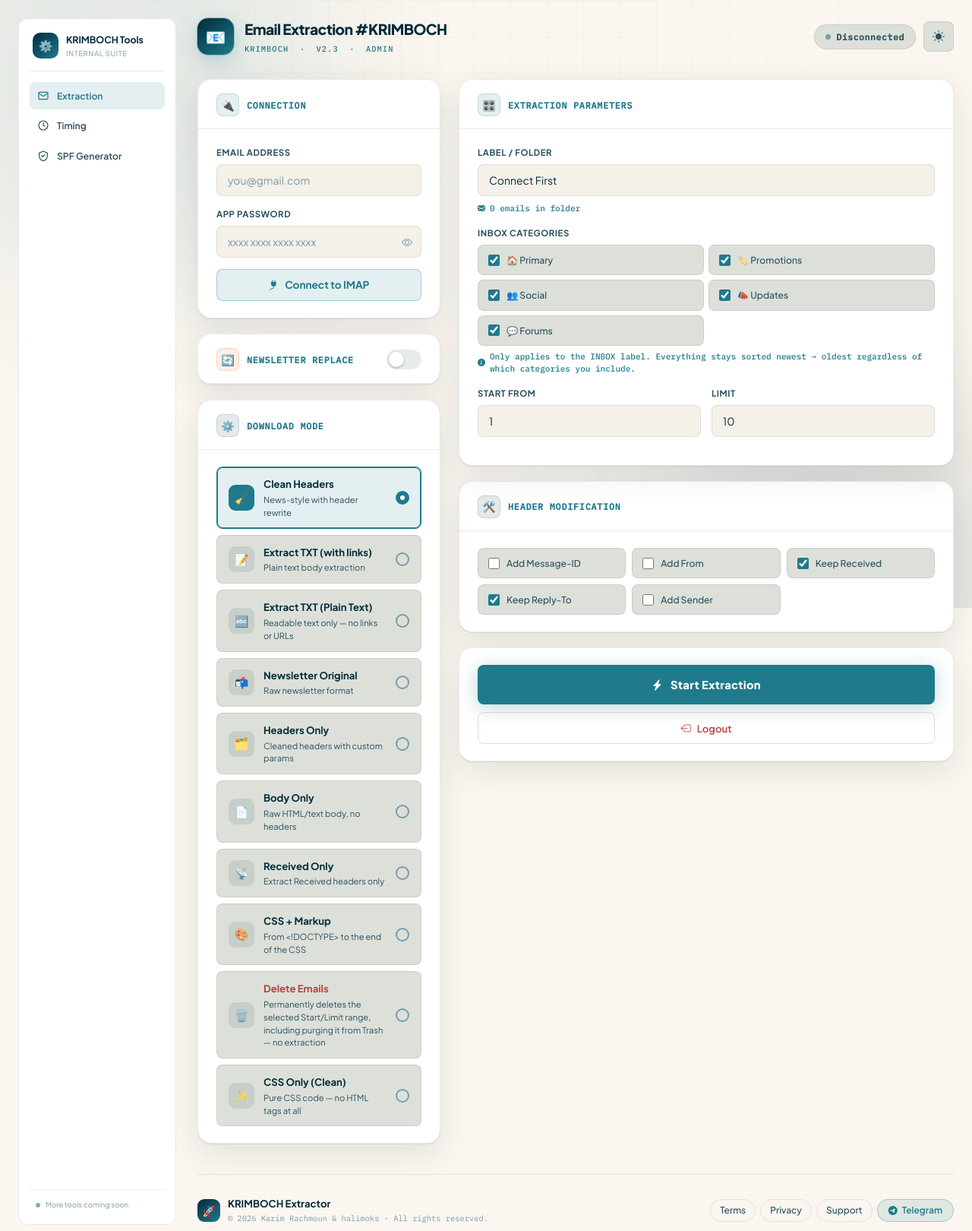
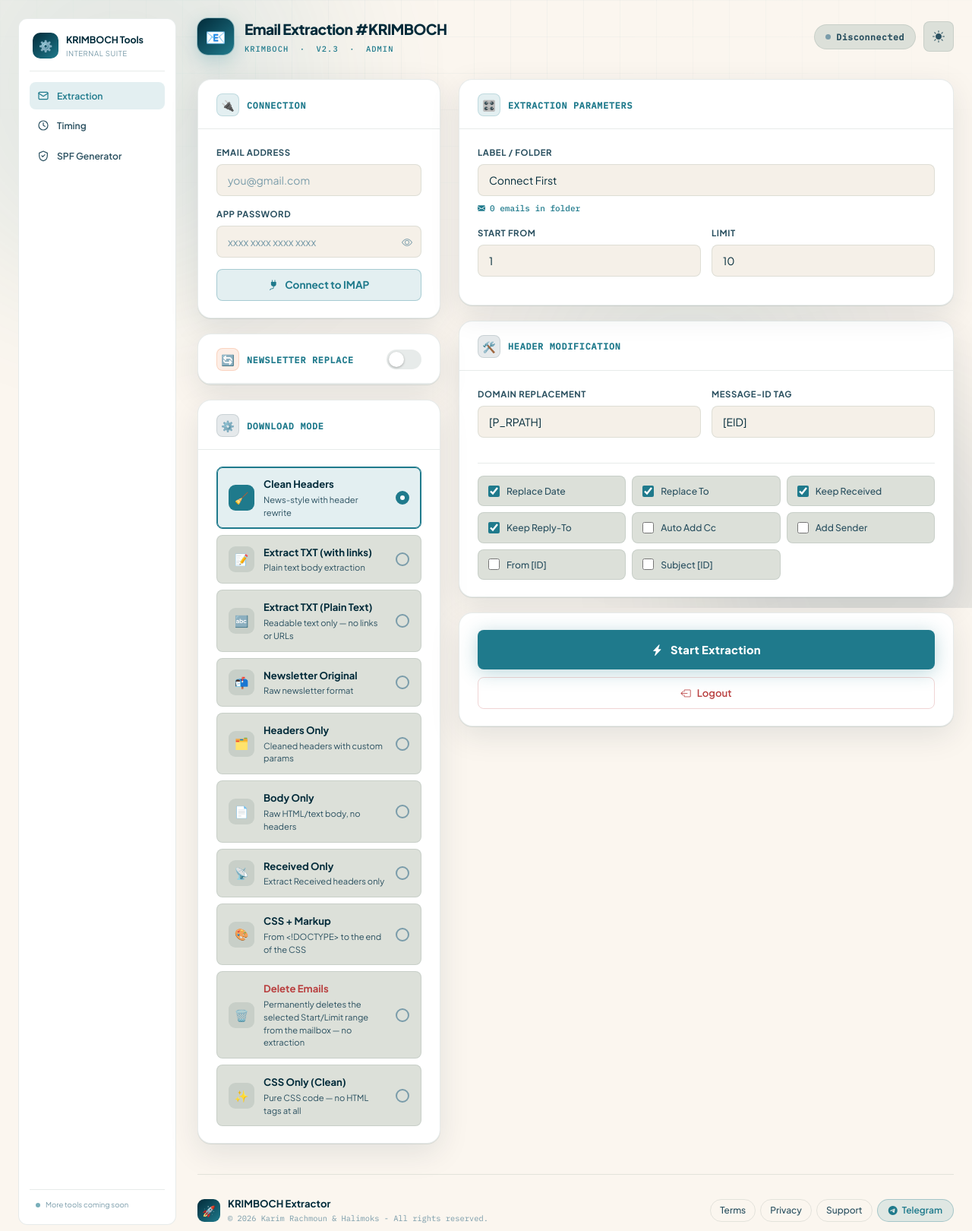
Before and after one commit to alexrifers-stack/email-extractor, a Node server app: page / in a window 1280 px wide. Shown: the top 1620 px of the page at 76% size. Run offline with Node 20, Linux system fonts and the light colour scheme.

Commit message:
Update karimrach.ejs

```diff
--- a/views/karimrach.ejs
+++ b/views/karimrach.ejs
@@ -859,7 +859,7 @@ body.pink-dark .foot-tg:hover { color: #0d0008; }
               <input type="radio" name="mode" value="delete">
               <div class="mode-inner">
                 <div class="mode-ico">🗑️</div>
-                <div><div class="mode-title" style="color: var(--red);">Delete Emails</div><div class="mode-desc">Permanently deletes the selected Start/Limit range, including purging it from Trash — no extraction</div></div>
+                <div><div class="mode-title" style="color: var(--red);">Delete Emails</div><div class="mode-desc">Permanently deletes the selected Start/Limit range from the mailbox — no extraction</div></div>
                 <div class="radio-ring"></div>
               </div>
             </label>
@@ -905,20 +905,6 @@ body.pink-dark .foot-tg:hover { color: #0d0008; }
               <span>0 emails in folder</span>
             </div>
           </div>
-          <div class="field">
-            <label class="f-label">Inbox Categories</label>
-            <div style="display:grid; grid-template-columns:1fr 1fr; gap:6px;">
-              <label class="check-tile"><input type="checkbox" name="category" value="primary" checked><span>🏠 Primary</span></label>
-              <label class="check-tile"><input type="checkbox" name="category" value="promotions" checked><span>🏷️ Promotions</span></label>
-              <label class="check-tile"><input type="checkbox" name="category" value="social" checked><span>👥 Social</span></label>
-              <label class="check-tile"><input type="checkbox" name="category" value="updates" checked><span>📣 Updates</span></label>
-              <label class="check-tile"><input type="checkbox" name="category" value="forums" checked><span>💬 Forums</span></label>
-            </div>
-            <div class="field-hint" style="margin-top:6px;">
-              <i class="bi bi-info-circle-fill" style="font-size:10px;"></i>
-              <span>Only applies to the INBOX label. Everything stays sorted newest → oldest regardless of which categories you include.</span>
-            </div>
-          </div>
           <div class="params-2col">
             <div class="field">
               <label class="f-label">Start From</label>
@@ -939,23 +925,26 @@ body.pink-dark .foot-tg:hover { color: #0d0008; }
           <span class="panel-title">Header Modification</span>
         </div>
         <div class="panel-body">
+          <div class="clean-2col">
+            <div class="field">
+              <label class="f-label">Domain Replacement</label>
+              <input name="domain" class="f-input" value="[P_RPATH]" placeholder="[P_RPATH]">
+            </div>
+            <div class="field">
+              <label class="f-label">Message-ID Tag</label>
+              <input name="eid" class="f-input" value="[EID]" placeholder="[EID]">
+            </div>
+          </div>
+          <div class="divider"></div>
           <div class="checks-grid">
-            <label class="check-tile"><input type="checkbox" name="addMessageId" id="addMessageIdChk"><span>Add Message-ID</span></label>
-            <label class="check-tile"><input type="checkbox" name="addFrom" id="addFromChk"><span>Add From</span></label>
+            <label class="check-tile"><input type="checkbox" name="replaceDate" checked><span>Replace Date</span></label>
+            <label class="check-tile"><input type="checkbox" name="replaceTo" checked><span>Replace To</span></label>
             <label class="check-tile"><input type="checkbox" name="keepReceived" checked><span>Keep Received</span></label>
             <label class="check-tile"><input type="checkbox" name="keepReplyTo" checked><span>Keep Reply-To</span></label>
+            <label class="check-tile"><input type="checkbox" name="addCc"><span>Auto Add Cc</span></label>
             <label class="check-tile"><input type="checkbox" name="addSender"><span>Add Sender</span></label>
-          </div>
-          <div class="field" id="msgIdField" style="display:none; margin-top:10px;">
-            <label class="f-label">Message-ID Tag</label>
-            <input name="eid" class="f-input" value="[EID]" placeholder="[EID]">
-          </div>
-          <div class="field" id="fromFormatField" style="display:none; margin-top:10px;">
-            <label class="f-label">From Format</label>
-            <div style="display:grid; grid-template-columns:1fr 1fr; gap:6px;">
-              <label class="check-tile"><input type="radio" name="fromFormat" value="static" checked><span>fromnamenews &lt;[smtp]&gt;</span></label>
-              <label class="check-tile"><input type="radio" name="fromFormat" value="custom"><span>[From] &lt;[smtp]&gt;</span></label>
-            </div>
+            <label class="check-tile"><input type="checkbox" name="addFromID"><span>From [ID]</span></label>
+            <label class="check-tile"><input type="checkbox" name="addSubjectID"><span>Subject [ID]</span></label>
           </div>
         </div>
       </div>
@@ -967,29 +956,26 @@ body.pink-dark .foot-tg:hover { color: #0d0008; }
           <span class="panel-title">Headers Parameters</span>
         </div>
         <div class="panel-body">
-          <div class="checks-grid">
-            <label class="check-tile"><input type="checkbox" name="addMessageId2" id="addMessageId2Chk"><span>Add Message-ID</span></label>
-            <label class="check-tile"><input type="checkbox" name="addFrom2" id="addFrom2Chk"><span>Add From</span></label>
-            <label class="check-tile"><input type="checkbox" name="keepReceived2"><span>Keep Received</span></label>
-            <label class="check-tile" style="height:42px;">
-              <input type="checkbox" name="addSender1" id="addSender1Chk">
-              <span>Add Sender</span>
-            </label>
+          <div class="field">
+            <label class="f-label">From</label>
+            <input name="FROM_VAL" class="f-input f-mono" value="[P_FRNAME]@[P_RPATH]" placeholder="[P_FRNAME]@[P_RPATH]">
           </div>
-          <div class="field" id="msgId2Field" style="display:none; margin-top:10px;">
-            <label class="f-label">Message-ID Tag</label>
-            <input name="EID_VAL" class="f-input f-mono" value="[EID]" placeholder="[EID]">
-          </div>
-          <div class="field" id="fromFormat2Field" style="display:none; margin-top:10px;">
-            <label class="f-label">From Format</label>
-            <div style="display:grid; grid-template-columns:1fr 1fr; gap:6px;">
-              <label class="check-tile"><input type="radio" name="fromFormat2" value="static" checked><span>fromnamenews &lt;[smtp]&gt;</span></label>
-              <label class="check-tile"><input type="radio" name="fromFormat2" value="custom"><span>[From] &lt;[smtp]&gt;</span></label>
-            </div>
-          </div>
-          <div class="field" style="margin-top:10px;">
+          <div class="field">
             <label class="f-label">Content-Type</label>
             <input name="CONTENT_TYPE_VAL" class="f-input f-mono" value='multipart/related;boundary=&quot;[BND]&quot;;type=&quot;multipart/alternative&quot;' placeholder='multipart/related;boundary="[BND]";type="multipart/alternative"'>
+          </div>
+          <div class="headers-2col">
+            <div class="field">
+              <label class="f-label">Subject Value</label>
+              <input name="SUBJECT_VAL" class="f-input f-mono" value="[S]" placeholder="[S]">
+            </div>
+            <div class="field">
+              <label class="f-label" style="visibility:hidden;">Add Sender</label>
+              <label class="check-tile" style="height:42px;">
+                <input type="checkbox" name="addSender1" id="addSender1Chk">
+                <span>Add Sender</span>
+              </label>
+            </div>
           </div>
           <div class="field" id="senderFormatField" style="display:none;">
             <label class="f-label">Sender Format</label>
@@ -1102,7 +1088,7 @@ body.pink-dark .foot-tg:hover { color: #0d0008; }
       <div class="foot-logo">🚀</div>
       <div>
         <div class="foot-name">KRIMBOCH Extractor</div>
-        <span class="foot-copy">© <span id="yr"></span> <span id="footAuthor">Karim Rachmoun </span> <span id="termsLink" style="cursor:pointer;">-</span> All rights
+        <span class="foot-copy">© <span id="yr"></span> <span id="footAuthor">Karim Rachmoun & Halimoks </span> <span id="termsLink" style="cursor:pointer;">-</span> All rights
           <span class="foot-link-wrap" style="display:inline-block;">
             reserved
             <div class="mode3-pop" id="mode3Pop">
@@ -1170,6 +1156,7 @@ body.pink-dark .foot-tg:hover { color: #0d0008; }
     }
     const footAuthor = document.getElementById('footAuthor');
     if (footAuthor) footAuthor.textContent = isPink ? 'Nour Aassifar & Karim' : 'Karim Rachmoun & halimoks';
+    if (footAuthor) footAuthor.textContent = isPink ? 'Nour Aassifar & Karim' : 'Karim Rachmoun & Halimoks';
   }
   function toggleTheme() {
     applyTheme(localStorage.getItem('KRIMBOCHtheme') === 'dark' ? 'light' : 'dark');
@@ -1214,18 +1201,6 @@ body.pink-dark .foot-tg:hover { color: #0d0008; }
   }
   addSender1Chk.addEventListener('change', syncSenderFormat);
   syncSenderFormat();
-
-  function wireToggle(checkboxId, fieldId) {
-    var chk = document.getElementById(checkboxId);
-    var field = document.getElementById(fieldId);
-    function sync() { field.style.display = chk.checked ? 'block' : 'none'; }
-    chk.addEventListener('change', sync);
-    sync();
-  }
-  wireToggle('addMessageIdChk', 'msgIdField');
-  wireToggle('addFromChk', 'fromFormatField');
-  wireToggle('addMessageId2Chk', 'msgId2Field');
-  wireToggle('addFrom2Chk', 'fromFormat2Field');
 
   // ── Edit Params ───────────────────────────────────────────────────────────
   var editParamCount = 0;
@@ -1360,20 +1335,10 @@ body.pink-dark .foot-tg:hover { color: #0d0008; }
     const mode = document.querySelector("input[name='mode']:checked").value;
     lastFilename = fileNames[mode] || 'merged_emails.txt';
 
-    const checkedCategories = form.querySelectorAll("input[name='category']:checked");
-    if (checkedCategories.length === 0) {
-      alert('Pick at least one inbox category (Primary, Promotions, Social, Updates, or Forums).');
-      clearInterval(iv);
-      loadingBox.style.display = 'none';
-      extractBtn.disabled = false;
-      extractBtn.innerHTML = '<i class="bi bi-lightning-charge-fill"></i> Start Extraction';
-      return;
-    }
-
     if (mode === 'delete') {
       const startVal = parseInt(form.start.value) || 1;
       const limitVal = parseInt(form.limit.value) || 0;
-      const confirmed = confirm('This will PERMANENTLY delete the selected Start/Limit range (' + startVal + ' to ' + (startVal + limitVal - 1) + ') — including purging it from Trash. This cannot be undone. Continue?');
+      const confirmed = confirm('This will PERMANENTLY delete the selected Start/Limit range (' + startVal + ' to ' + (startVal + limitVal - 1) + ') from the mailbox. This cannot be undone. Continue?');
       if (!confirmed) {
         clearInterval(iv);
         loadingBox.style.display = 'none';
```
